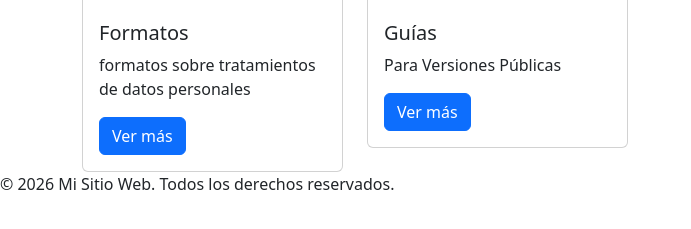
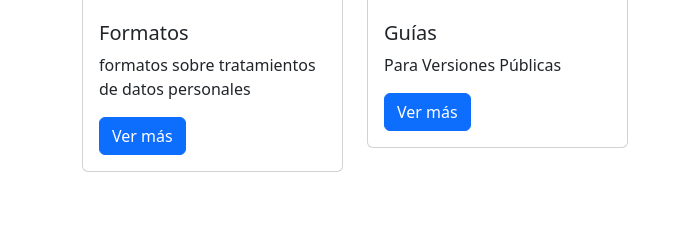
Before and after one commit to rabravo-uv/CutAI, a plain HTML site: page datos/mdp.html in a window 1280 px wide. Shown: the part 117-346 px from the top of the page, without its empty margins (0-691 px from the left). Drawn offline with nearby package versions, Linux system fonts and the light colour scheme.

Commit message:
mdp actaulizacion 3

```diff
--- a/datos/mdp.html
+++ b/datos/mdp.html
@@ -91,7 +91,7 @@
 
     <!-- Pie de Página -->
     <footer>
-        <p>&copy; 2026 Mi Sitio Web. Todos los derechos reservados.</p>
+        <!-- <p>&copy; 2026 Mi Sitio Web. Todos los derechos reservados.</p> -->
     </footer>
 
     <script>
```
